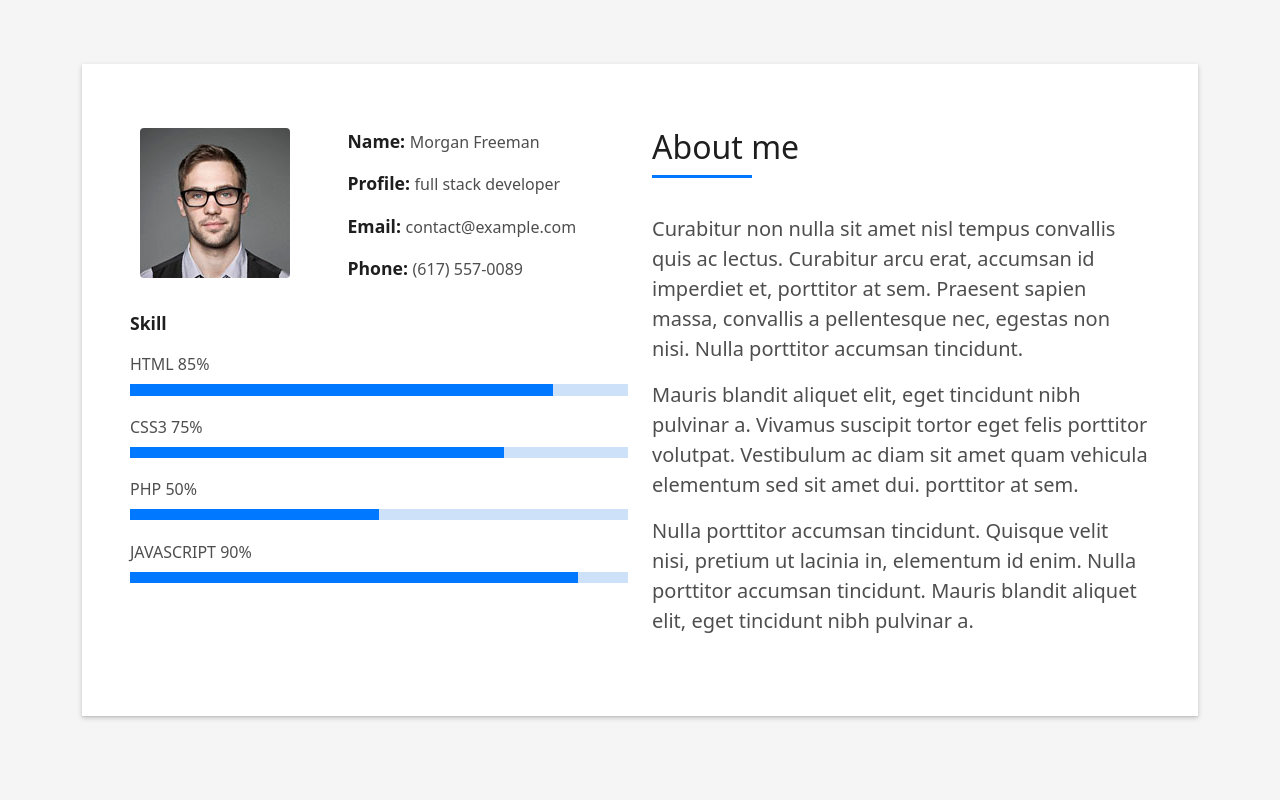
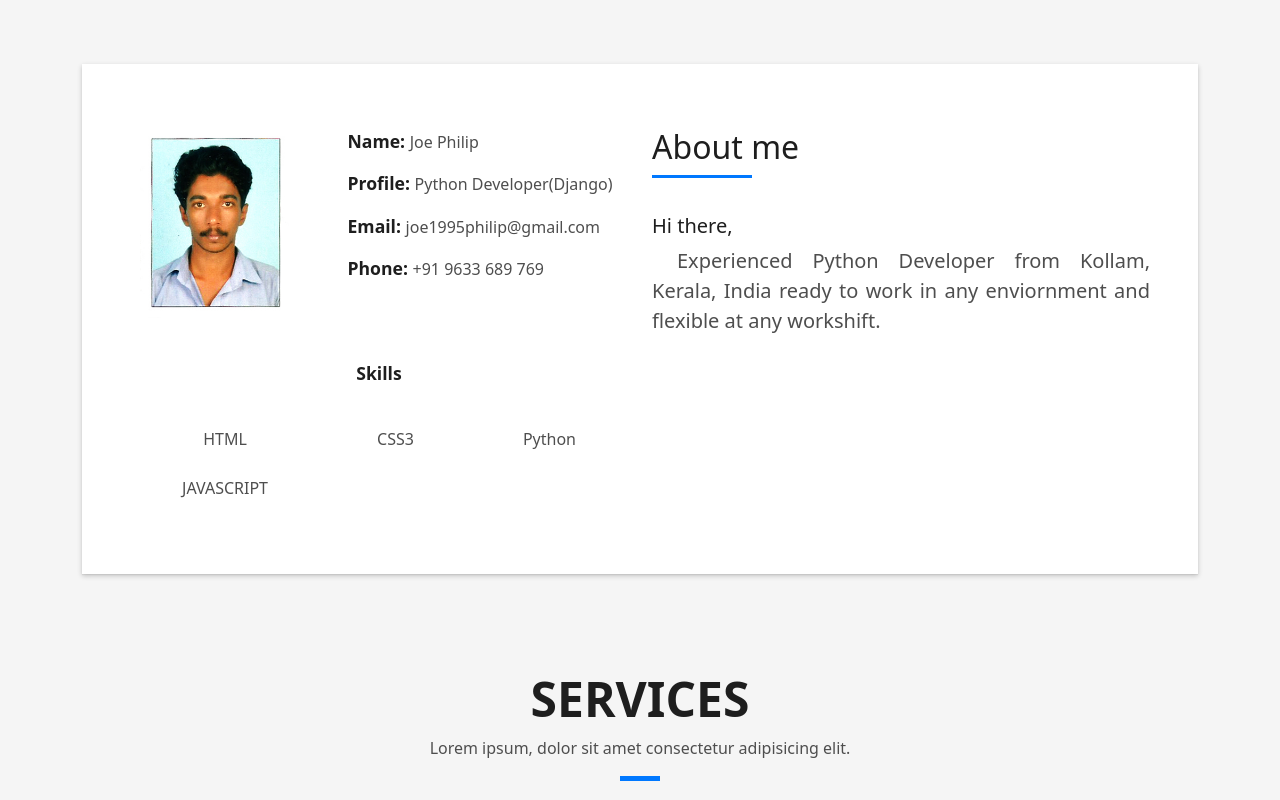
Before and after one commit to joe-philip/resume, a plain HTML site: page index.html in a window 1280 px wide. Shown: the part 800-1600 px from the top of the page. Drawn offline with Linux system fonts and the light colour scheme.

Commit message:
about me
Modified about me section

```diff
--- a/index.html
+++ b/index.html
@@ -28,6 +28,25 @@
   * Author: BootstrapMade.com
   * License: https://bootstrapmade.com/license/
   ======================================================== -->
+  <style>
+    .about-img>img{
+      height: 190px;
+      width: auto;
+    }
+    .skill-mf{
+      display: grid;
+      grid-template-columns: auto auto auto;
+      gap: 5px;
+      height: 20vh;
+      justify-items: center;
+      align-items: center;
+    }
+    .skill-mf>p{
+      justify-self: center;
+      grid-column-start: 1;
+      grid-column-end: 4;
+    }
+  </style>
 </head>
 
 <body>
@@ -81,40 +100,24 @@
                   <div class="row">
                     <div class="col-sm-6 col-md-5">
                       <div class="about-img">
-                        <img src="assets/img/testimonial-2.jpg" class="img-fluid rounded b-shadow-a" alt="">
+                        <img src="assets/img/passport_pic.jpg" class="img-fluid rounded b-shadow-a" alt="">
                       </div>
                     </div>
                     <div class="col-sm-6 col-md-7">
                       <div class="about-info">
-                        <p><span class="title-s">Name: </span> <span>Morgan Freeman</span></p>
-                        <p><span class="title-s">Profile: </span> <span>full stack developer</span></p>
-                        <p><span class="title-s">Email: </span> <span>contact@example.com</span></p>
-                        <p><span class="title-s">Phone: </span> <span>(617) 557-0089</span></p>
+                        <p><span class="title-s">Name: </span> <span>Joe Philip</span></p>
+                        <p><span class="title-s">Profile: </span> <span>Python Developer(Django)</span></p>
+                        <p><span class="title-s">Email: </span> <span>joe1995philip@gmail.com</span></p>
+                        <p><span class="title-s">Phone: </span> <span>+91 9633 689 769</span></p>
                       </div>
                     </div>
                   </div>
                   <div class="skill-mf">
-                    <p class="title-s">Skill</p>
-                    <span>HTML</span> <span class="pull-right">85%</span>
-                    <div class="progress">
-                      <div class="progress-bar" role="progressbar" style="width: 85%;" aria-valuenow="85"
-                        aria-valuemin="0" aria-valuemax="100"></div>
-                    </div>
-                    <span>CSS3</span> <span class="pull-right">75%</span>
-                    <div class="progress">
-                      <div class="progress-bar" role="progressbar" style="width: 75%" aria-valuenow="75"
-                        aria-valuemin="0" aria-valuemax="100"></div>
-                    </div>
-                    <span>PHP</span> <span class="pull-right">50%</span>
-                    <div class="progress">
-                      <div class="progress-bar" role="progressbar" style="width: 50%" aria-valuenow="50"
-                        aria-valuemin="0" aria-valuemax="100"></div>
-                    </div>
-                    <span>JAVASCRIPT</span> <span class="pull-right">90%</span>
-                    <div class="progress">
-                      <div class="progress-bar" role="progressbar" style="width: 90%" aria-valuenow="90"
-                        aria-valuemin="0" aria-valuemax="100"></div>
-                    </div>
+                    <p class="title-s">Skills</p>
+                    <span>HTML</span>
+                    <span>CSS3</span>
+                    <span>Python</span>
+                    <span>JAVASCRIPT</span>
                   </div>
                 </div>
                 <div class="col-md-6">
@@ -124,22 +127,9 @@
                         About me
                       </h5>
                     </div>
-                    <p class="lead">
-                      Curabitur non nulla sit amet nisl tempus convallis quis ac lectus. Curabitur arcu erat, accumsan
-                      id
-                      imperdiet et, porttitor
-                      at sem. Praesent sapien massa, convallis a pellentesque nec, egestas non nisi. Nulla
-                      porttitor accumsan tincidunt.
-                    </p>
-                    <p class="lead">
-                      Mauris blandit aliquet elit, eget tincidunt nibh pulvinar a. Vivamus suscipit tortor eget felis
-                      porttitor volutpat. Vestibulum
-                      ac diam sit amet quam vehicula elementum sed sit amet dui. porttitor at sem.
-                    </p>
-                    <p class="lead">
-                      Nulla porttitor accumsan tincidunt. Quisque velit nisi, pretium ut lacinia in, elementum id enim.
-                      Nulla porttitor accumsan
-                      tincidunt. Mauris blandit aliquet elit, eget tincidunt nibh pulvinar a.
+                    <h5>Hi there,</h5>
+                    <p class="lead" style="text-indent: 25px; text-align: justify;">
+                      Experienced Python Developer from Kollam, Kerala, India ready to work in any enviornment and flexible at any workshift.
                     </p>
                   </div>
                 </div>
```
Also changed, not shown: assets/img/passport_pic.jpg (added), assets/img/testimonial-2.jpg (deleted).
